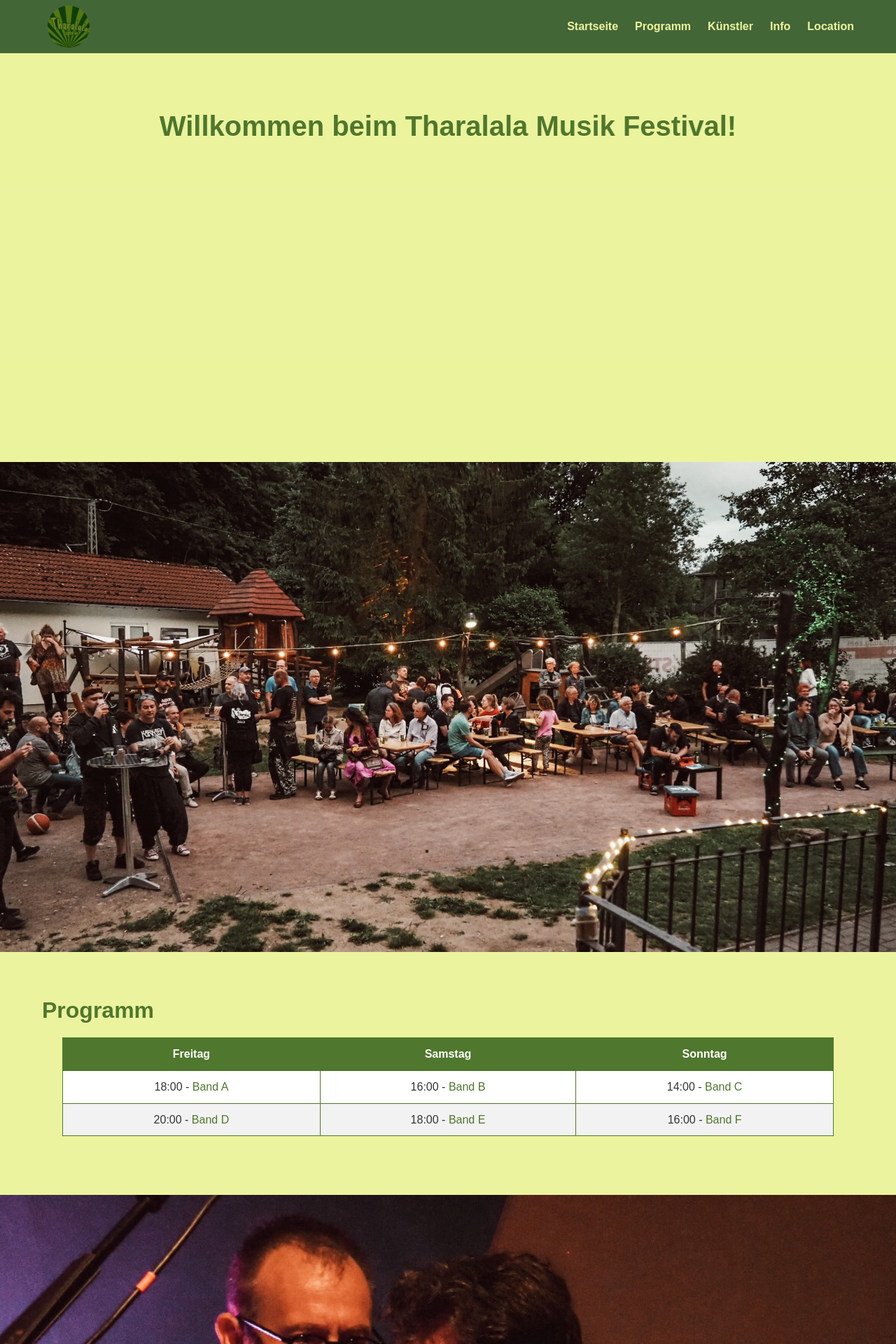
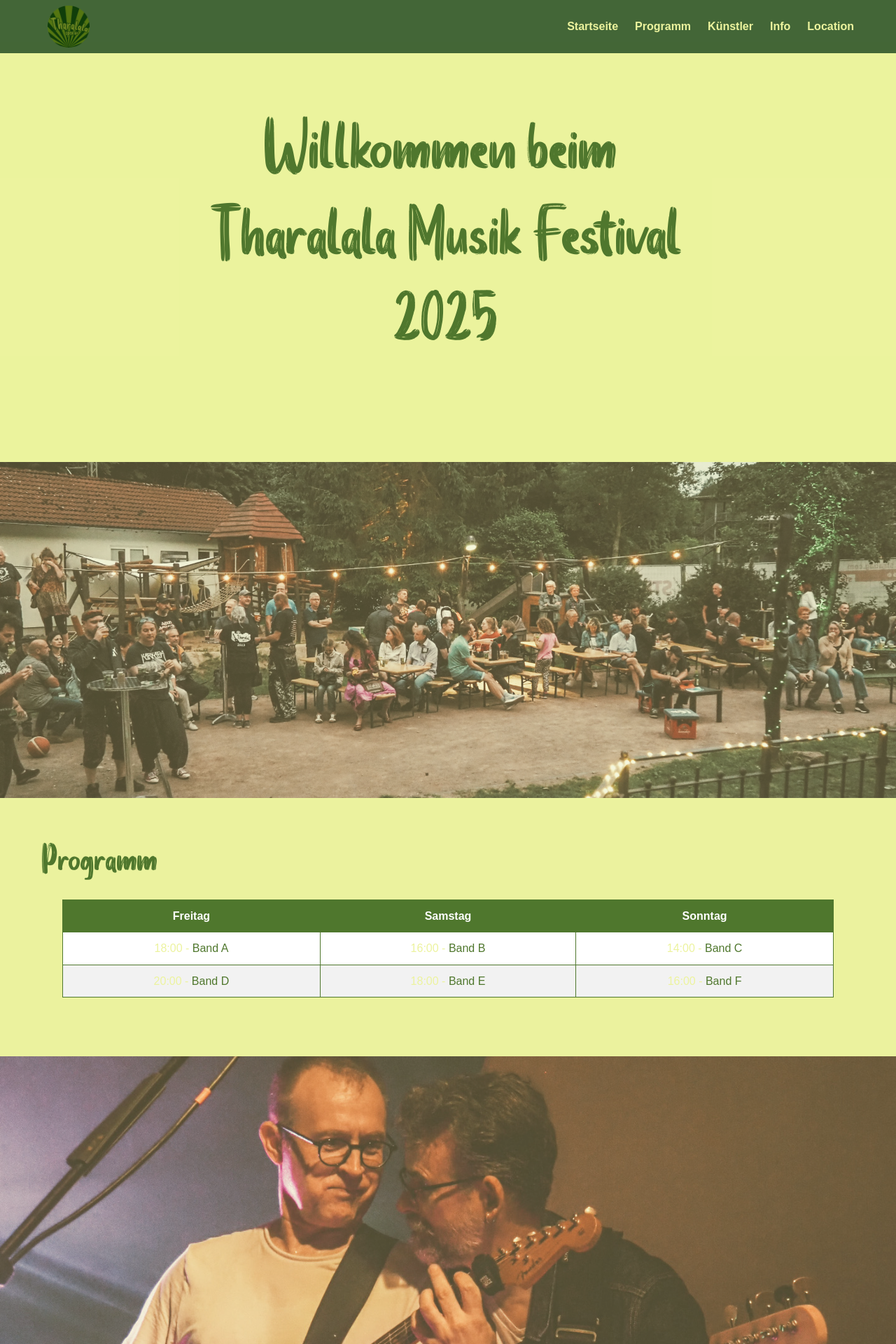
Before and after one commit to falkohamann/tharalala-v3, a PHP site: page / in a window 1280 px wide. Shown: the top 1920 px of the page at 70% size. Run offline with PHP 8.4, Linux system fonts and the light colour scheme.

Commit message:
before footer / header split

```diff
--- /dev/null
+++ b/footer.html
@@ -0,0 +1,11 @@
+<footer>
+        <div class="container">
+            <p>&copy; Tharalala Musik Festival</p>
+            <p>
+                <a href="#" data-page="impressum">Impressum</a>
+                <a href="#" data-page="datenschutz">Datenschutz</a>
+            </p>
+        </div>
+    </footer>
+</body>
+</html>
--- /dev/null
+++ b/header.html
@@ -0,0 +1,32 @@
+<!DOCTYPE html>
+<html lang="de">
+<head>
+    <meta charset="UTF-8">
+    <meta name="viewport" content="width=device-width, initial-scale=1.0">
+    <title>Tharalala Musik Festival</title>
+    <link rel="stylesheet" href="style.css">
+    <script defer src="scripts.js"></script>
+    <link rel="stylesheet" href="https://cdnjs.cloudflare.com/ajax/libs/font-awesome/5.15.3/css/all.min.css">
+</head>
+<body>
+    <header>
+        <div class="container">
+            <a href="index.html" class="logo">
+                <img src="assets/images/logo_rund_tr.png" alt="Tharalala Festival Logo">
+            </a>
+            <nav>
+                <button id="hamburger-menu" aria-label="Menü öffnen">
+                    <span></span>
+                    <span></span>
+                    <span></span>
+                </button>
+                <ul id="nav-links">
+                    <li><a href="#welcome-banner">Startseite</a></li>
+                    <li><a href="#program">Programm</a></li>
+                    <li><a href="#artists">Künstler</a></li>
+                    <li><a href="#info">Info</a></li>
+                    <li><a href="#location">Location</a></li>
+                </ul>
+            </nav>
+        </div>
+    </header>
--- a/index.html
+++ b/index.html
@@ -33,7 +33,7 @@
 
     <main id="main-content">
         <section id="welcome-banner">
-            <h1>Willkommen beim Tharalala Musik Festival!</h1>
+            <img src="assets/images/welcome.png" alt="Willkommen beim Tharalala Musik Festival!">
         </section>
 
         <div class="parallax-container" id="parallax1">
@@ -42,7 +42,7 @@
 
         <section id="program">
             <div class="container">
-                <h2>Programm</h2>
+                <img src="assets/images/program.png" alt="Programm">
                 <table class="program-table">
                     <thead>
                         <tr>
@@ -73,7 +73,7 @@
 
         <section id="artists">
             <div class="container">
-                <h2>Künstler</h2>
+                <img src="assets/images/kuenstler.png" alt="Künstler">
                 <div class="gallery">
                     <a href="#" onclick="openModal(this); return false;" data-img-index="0" class="gallery-item" data-artist-id="artist1">
                         <img src="assets/images/artist_tiles/artist_kachel.jpg" alt="Artist 1">
@@ -116,7 +116,7 @@
 
         <section id="info">
             <div class="container">
-                <h2>Festival Info</h2>
+                <img src="assets/images/info.png" alt="Festival Info">
                 <p>Lorem ipsum dolor sit amet...</p>
             </div>
         </section>
@@ -127,7 +127,7 @@
 
         <section id="location">
             <div class="container">
-                <h2>Location</h2>
+                <img src="assets/images/location.png" alt="Location">
                 <p>Lorem ipsum dolor sit amet...</p>
             </div>
         </section>
--- a/scripts.js
+++ b/scripts.js
@@ -73,3 +73,16 @@ document.addEventListener('DOMContentLoaded', function() {
         }
     };
 });
+// Load header content
+fetch('header.html')
+  .then(response => response.text())
+  .then(data => {
+    document.getElementById('header').innerHTML = data;
+  });
+
+// Load footer content
+fetch('footer.html')
+  .then(response => response.text())
+  .then(data => {
+    document.getElementById('footer').innerHTML = data;
+  });
--- a/style.css
+++ b/style.css
@@ -3,7 +3,7 @@
     --primary-color: #4f772d;
     --secondary-color: #90a955;
     --background-color: #ecf39e;
-    --text-color: #333;
+    --text-color: #ecf39e;
     --font-family: 'Arial', sans-serif;
 }
 
@@ -114,16 +114,17 @@ nav a:hover {
 
 section {
     padding: 4rem 0;
-    background-color: var(--background-color);
+    background-color: rgba(236, 243, 158, 0.7); /* Using the same color as --background-color but with 0.7 opacity */
     position: relative;
     min-height: 100px;
 }
 
 /* Parallax Container Styles */
 .parallax-container {
-    height: 700px;
+    height: 60vh;  /* Changed from 700px to be more responsive */
     width: 100%;
     position: relative;
+    overflow: hidden;
 }
 
 .parallax-background {
@@ -137,7 +138,9 @@ section {
     background-repeat: no-repeat;
     height: 100%;
     width: 100%;
-    background-attachment: fixed; /* Add this for parallax effect */
+    background-attachment: fixed;
+    background-color: #ecf39e;
+    opacity: 0.7;
 }
 
 /* Welcome Banner */
```
Also changed, not shown: assets/images/info.png (added), assets/images/kuenstler.png (added), assets/images/location.png (added), assets/images/program.png (added), assets/images/welcome.png (added).
